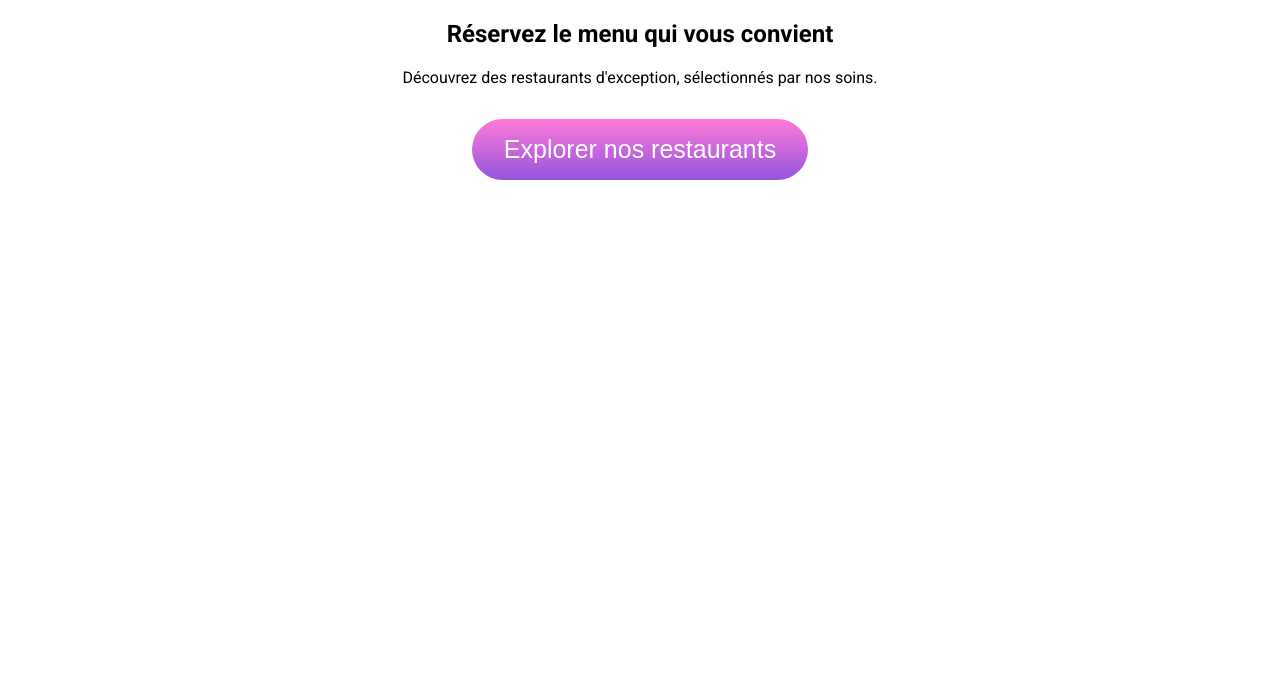
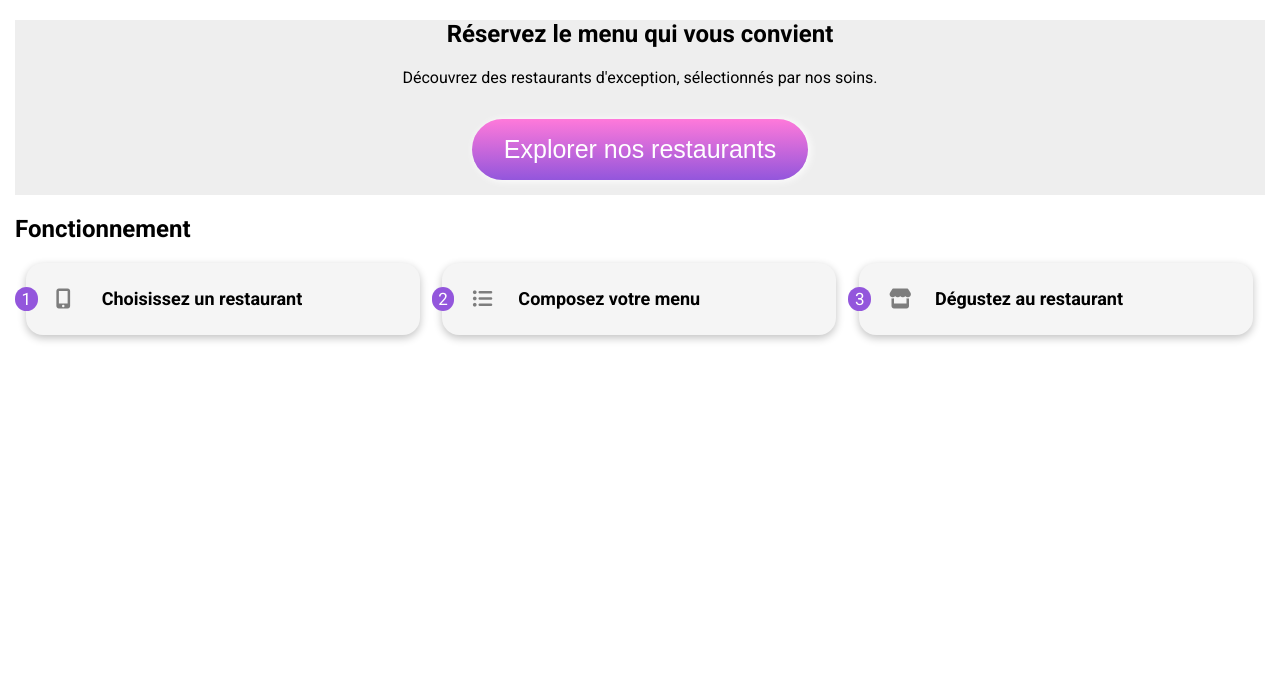
Before and after one commit to Darkjul/JulienHelias_3_02092022, a website: page index.html in a window 1280 px wide. Shown: the part 120-800 px from the top of the page. Drawn offline with Linux system fonts and the light colour scheme; a web font is replaced by a local one.

Commit message:
Ajout de la section fonctionnement et SCSS associé

```diff
--- a/index.html
+++ b/index.html
@@ -31,6 +31,28 @@
             <button>Explorer nos restaurants</button>
         </section>
 
+        <section class="operation">
+
+            <h2>Fonctionnement</h2>
+
+            <div class="etape-globale">
+                <div class="etape flex">
+                    <div class="etape-nombre flex"><span>1</span></div>
+                    <div class="etape-texte flex"><i class="fas fa-mobile-alt"></i>Choisissez un restaurant</div>
+                </div>
+
+                <div class="etape flex">
+                    <div class="etape-nombre flex"><span>2</span></div>
+                    <div class="etape-texte flex"><i class="fas fa-list-ul"></i>Composez votre menu</div>
+                </div>
+
+                <div class="etape flex">
+                    <div class="etape-nombre flex"><span>3</span></div>
+                    <div class="etape-texte flex"><i class="fas fa-store"></i>Dégustez au restaurant</div>
+                </div>
+            </div>
+        </section>
+
     </main>
 
 
--- a/sass/base/base.scss
+++ b/sass/base/base.scss
@@ -3,3 +3,11 @@ body {
     box-sizing: border-box;
     margin: auto;
 }
+
+main {
+    margin: 0px 15px;
+}
+
+.flex {
+    display: flex;
+}
--- a/sass/components/exploresto.scss
+++ b/sass/components/exploresto.scss
@@ -1,5 +1,7 @@
 .explorestos {
     text-align: center;
+    background-color: rgb(238, 238, 238);
+    padding-bottom: 15px;
 
     & button {
         color: white;
@@ -10,5 +12,10 @@
         box-shadow: 2px 1px 8px 0px;
         background: linear-gradient(to top, rgba(147, 86, 220, 1), rgba(255, 121, 218, 1));
         margin-top: 16px;
+
+        &:hover {
+            background: linear-gradient(170deg, #ffa2e5, #a978e3);
+            box-shadow: 0 3px 8px darkgray;
+        }
     }
 }
--- /dev/null
+++ b/sass/components/fonctionnement.scss
@@ -0,0 +1,103 @@
+.etape-globale {
+    width: 100%;
+}
+
+@media screen and (min-width: 600px) {
+
+    .etape-globale {
+        display: flex;
+        flex-direction: column;
+        align-items: center;
+    }
+}
+
+@media screen and (min-width: 1024px) {
+    .etape-globale {
+        flex-direction: row;
+    }
+}
+
+.etape-globale {
+    width: 100%;
+}
+
+@media screen and (min-width: 600px) {
+    .etape-globale {
+        display: flex;
+        flex-direction: column;
+        align-items: center;
+    }
+}
+
+@media screen and (min-width: 1024px) {
+    .etape-globale {
+        flex-direction: row;
+    }
+}
+
+.etape {
+    height: 72px;
+    width: 100%;
+    align-items: center;
+    margin-bottom: 20px;
+}
+
+.etape-nombre {
+    background-color: #9356DC;
+    height: 24px;
+    width: 24px;
+    color: #fff;
+    border-radius: 16px;
+    z-index: 2;
+    font-size: 15px;
+}
+
+.etape-nombre span {
+    margin: auto;
+}
+
+.etape-texte {
+    position: relative;
+    left: -12px;
+    background-color: whitesmoke;
+    border-radius: 17px;
+    width: 100%;
+    height: 100%;
+    align-items: center;
+    font-size: 16px;
+    font-weight: 600;
+    box-shadow: 0 3px 8px #c2c2c2;
+}
+
+.etape-texte i {
+    width: 21px;
+    color: #7D7D7D;
+    margin: 0 25px 0 30px;
+    font-size: 18px;
+}
+
+.etape-texte:hover {
+    background-color: #f4eefc;
+}
+
+.etape-texte:hover i {
+    color: #9356DC;
+}
+
+@media screen and (min-width: 600px) {
+    .etape {
+        width: 80%;
+    }
+
+    .etape-nombre {
+        font-size: 17px;
+    }
+
+    .etape-texte {
+        font-size: 18px;
+    }
+
+    .etape-texte i {
+        font-size: 20px;
+    }
+}
--- a/sass/main.scss
+++ b/sass/main.scss
@@ -2,3 +2,4 @@
 @import "layouts/header.scss";
 @import "layouts/section.scss";
 @import "components/exploresto.scss";
+@import "components/fonctionnement.scss";
```
Also changed, not shown: css/style.css, 1 other file.
